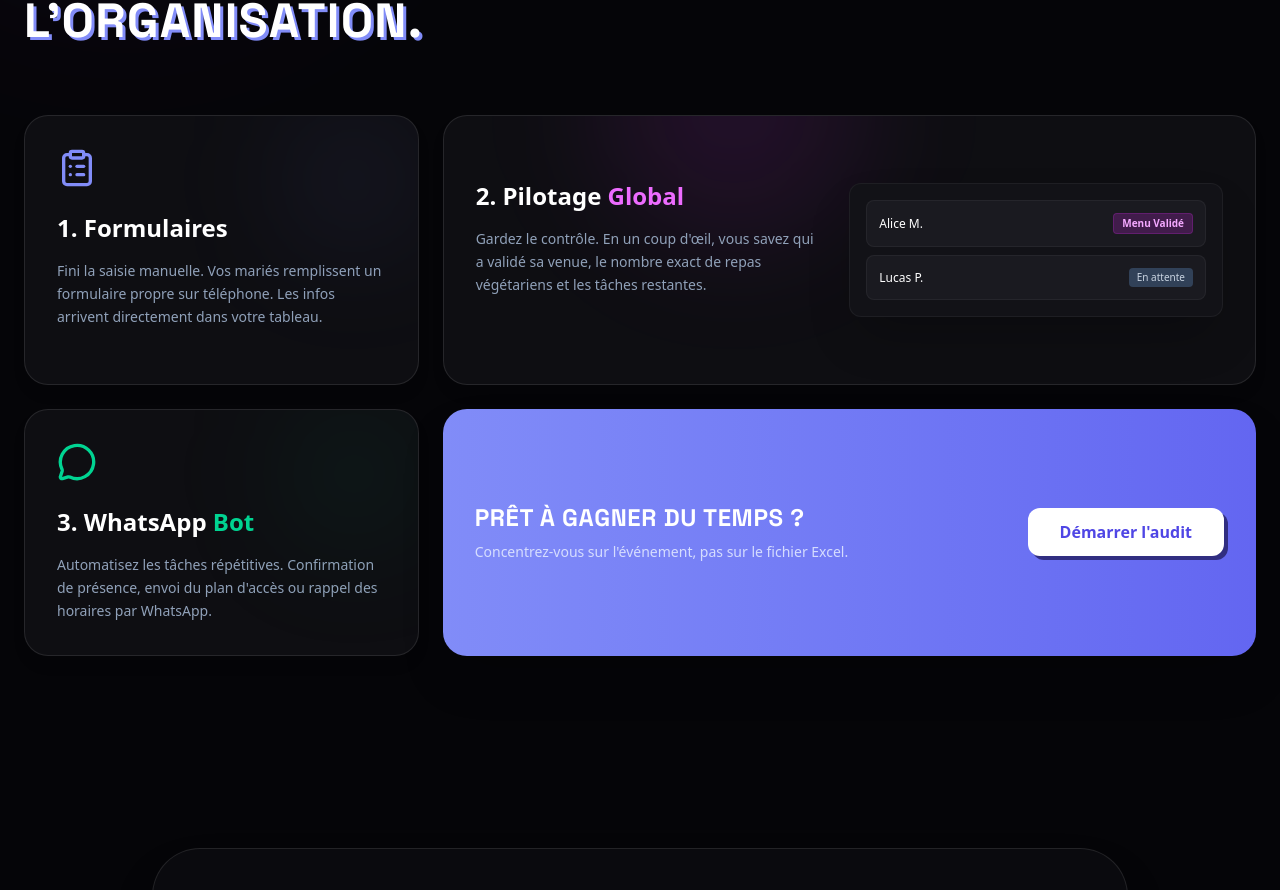
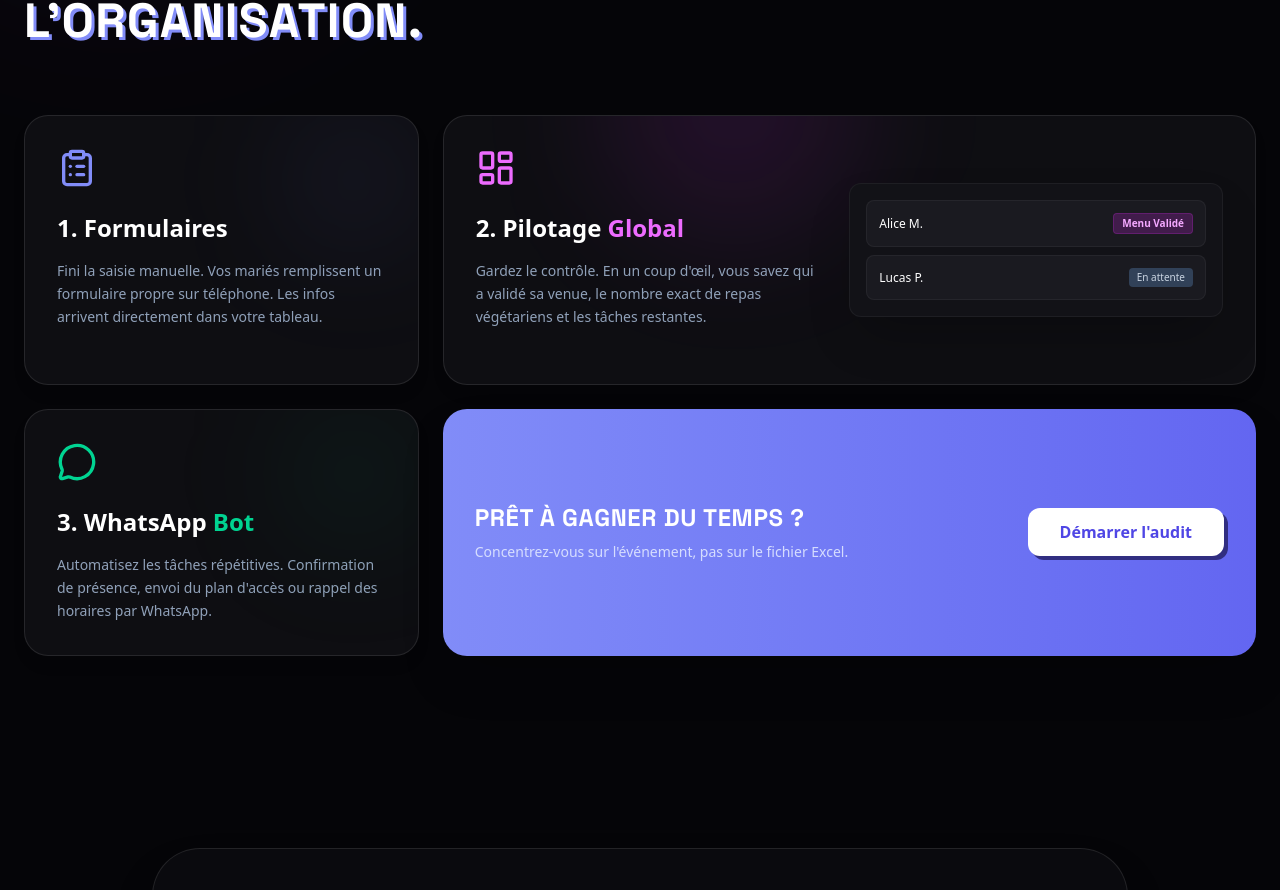
Before and after one commit to Ilyescmoi/VantaLab, a Next.js app: page / in a window 1280 px wide. Shown: the part 905-1795 px from the top of the page. Built offline with nearby package versions, Linux system fonts and the light colour scheme.

Commit message:
logo dashboard

```diff
--- a/src/app/page.tsx
+++ b/src/app/page.tsx
@@ -3,7 +3,7 @@
 import React, { useState } from 'react';
 import {
     ArrowRight, MessageCircle, Database, Bot,
-    ClipboardList, Menu, X, Calendar, Loader2
+    ClipboardList, Menu, X, Calendar, Loader2, LayoutDashboard
 } from 'lucide-react';
 
 export default function VantaLabFinal() {
@@ -20,10 +20,6 @@ export default function VantaLabFinal() {
     };
 
     // --- LA CLASS DU BOUTON ULTIME (3D + GLOW + CLICK) ---
-    // 1. Base: Indigo + Bordure fine
-    // 2. Shadow: Ombre dure décalée (4px 4px) couleur Indigo Foncé (#312e81)
-    // 3. Hover: Décalage vers le haut (-1px) + Ombre s'agrandit (6px) + GLOW bleu
-    // 4. Active: Décalage vers le bas (translate) + Ombre disparait (flat)
     const btnClass = `
         bg-[#818CF8] text-white font-bold rounded-xl flex items-center justify-center gap-2
         border border-white/10
@@ -69,7 +65,7 @@ export default function VantaLabFinal() {
             <nav className="fixed w-full z-50 top-6 px-6">
                 <div className="max-w-7xl mx-auto bg-[#0A0A0E]/90 backdrop-blur-xl border border-white/10 rounded-2xl px-6 py-3 md:py-4 flex items-center justify-between shadow-2xl">
 
-                    {/* LOGO (Grande taille pour netteté) */}
+                    {/* LOGO */}
                     <a href="#" className="flex items-center">
                         <img
                             src="/logo-vanta-3d.svg"
@@ -196,10 +192,13 @@ export default function VantaLabFinal() {
                         </p>
                     </div>
 
-                    {/* Carte 2 : Pilotage */}
+                    {/* Carte 2 : Pilotage (ROSE/FUCHSIA) */}
                     <div className="md:col-span-2 bg-[#0E0E12] border border-white/10 rounded-3xl p-8 hover:border-fuchsia-500 transition-all duration-300 group relative overflow-hidden flex flex-col md:flex-row gap-8 items-center shadow-lg">
                         <div className="absolute top-[-50%] left-[20%] w-64 h-64 bg-fuchsia-500/10 blur-3xl rounded-full group-hover:bg-fuchsia-500/20 transition-all"></div>
                         <div className="flex-1 relative z-10">
+                            {/* ICÔNE AJOUTÉE ICI : LayoutDashboard en Fuchsia */}
+                            <LayoutDashboard className="w-10 h-10 text-fuchsia-400 mb-6" />
+
                             <h3 className="text-2xl font-bold text-white mb-4">
                                 2. Pilotage <span className="text-fuchsia-400">Global</span>
                             </h3>
```
